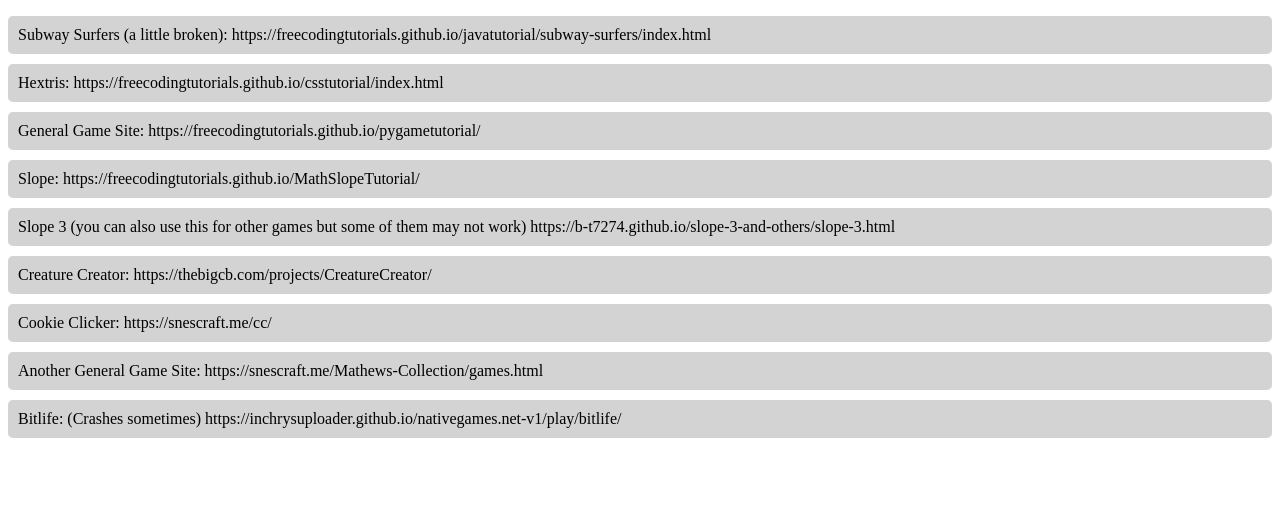
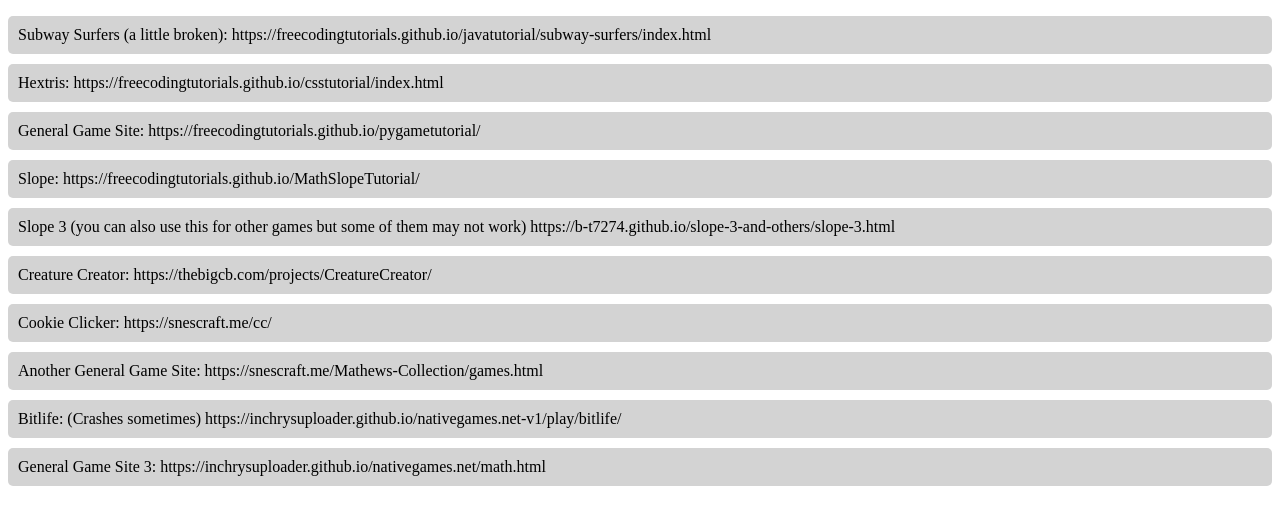
Before and after one commit to cadcad302/main-with-css, a plain HTML site: page index.html in a window 1280 px wide. Drawn offline with Linux system fonts and the light colour scheme.

Commit message:
Update index.html

```diff
--- a/index.html
+++ b/index.html
@@ -31,6 +31,7 @@
         <li>Cookie Clicker: https://snescraft.me/cc/</li>
         <li>Another General Game Site: https://snescraft.me/Mathews-Collection/games.html</li>
         <li>Bitlife: (Crashes sometimes) https://inchrysuploader.github.io/nativegames.net-v1/play/bitlife/</li>
+        <li>General Game Site 3: https://inchrysuploader.github.io/nativegames.net/math.html</li>
     </ul>
 
 </body>
```
